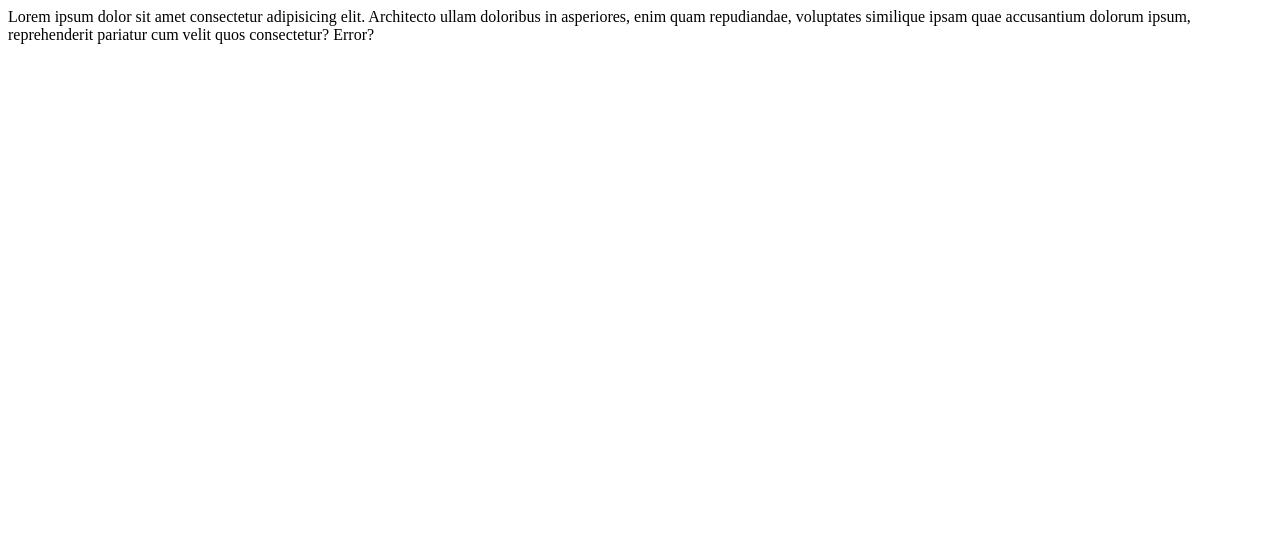
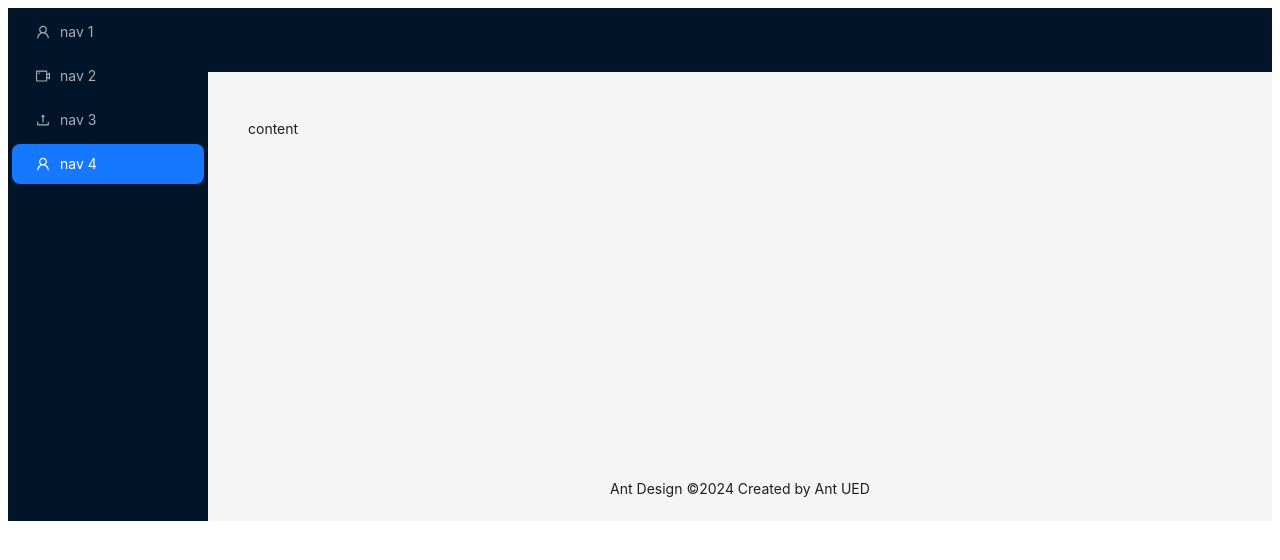
Before and after one commit to jishan1019/PH-University-Client, a React (Vite) app: page / in a window 1280 px wide. Shown: the top 560 px of the page. Built offline with nearby package versions, Linux system fonts and the light colour scheme.

Commit message:
basic layout create

```diff
--- a/package.json
+++ b/package.json
@@ -10,6 +10,7 @@
     "preview": "vite preview"
   },
   "dependencies": {
+    "@ant-design/icons": "^5.3.7",
     "antd": "^5.19.1",
     "react": "^18.3.1",
     "react-dom": "^18.3.1",
--- a/src/App.tsx
+++ b/src/App.tsx
@@ -1,9 +1,10 @@
-import React from 'react'
+import React from "react";
+import MainLayout from "./components/layout/MainLayout";
 
 export default function App() {
   return (
-    <div>
-      Lorem ipsum dolor sit amet consectetur adipisicing elit. Architecto ullam doloribus in asperiores, enim quam repudiandae, voluptates similique ipsam quae accusantium dolorum ipsum, reprehenderit pariatur cum velit quos consectetur? Error?
-    </div>
-  )
+    <>
+      <MainLayout />
+    </>
+  );
 }
--- /dev/null
+++ b/src/components/layout/MainLayout.tsx
@@ -0,0 +1,60 @@
+import { Layout, Menu, theme } from "antd";
+import {
+  UploadOutlined,
+  UserOutlined,
+  VideoCameraOutlined,
+} from "@ant-design/icons";
+import { createElement } from "react";
+const { Header, Content, Footer, Sider } = Layout;
+
+const items = [
+  UserOutlined,
+  VideoCameraOutlined,
+  UploadOutlined,
+  UserOutlined,
+].map((icon, index) => ({
+  key: String(index + 1),
+  icon: createElement(icon),
+  label: `nav ${index + 1}`,
+}));
+
+export default function MainLayout() {
+  return (
+    <Layout>
+      <Sider
+        breakpoint="lg"
+        collapsedWidth="0"
+        onBreakpoint={(broken) => {
+          console.log(broken);
+        }}
+        onCollapse={(collapsed, type) => {
+          console.log(collapsed, type);
+        }}
+      >
+        <div className="demo-logo-vertical" />
+        <Menu
+          theme="dark"
+          mode="inline"
+          defaultSelectedKeys={["4"]}
+          items={items}
+        />
+      </Sider>
+      <Layout>
+        <Header style={{ padding: 0 }} />
+        <Content style={{ margin: "24px 16px 0" }}>
+          <div
+            style={{
+              padding: 24,
+              minHeight: 360,
+            }}
+          >
+            content
+          </div>
+        </Content>
+        <Footer style={{ textAlign: "center" }}>
+          Ant Design ©{new Date().getFullYear()} Created by Ant UED
+        </Footer>
+      </Layout>
+    </Layout>
+  );
+}
```
Also changed, not shown: 1 other file (tests, documents, lock files or other folders).
